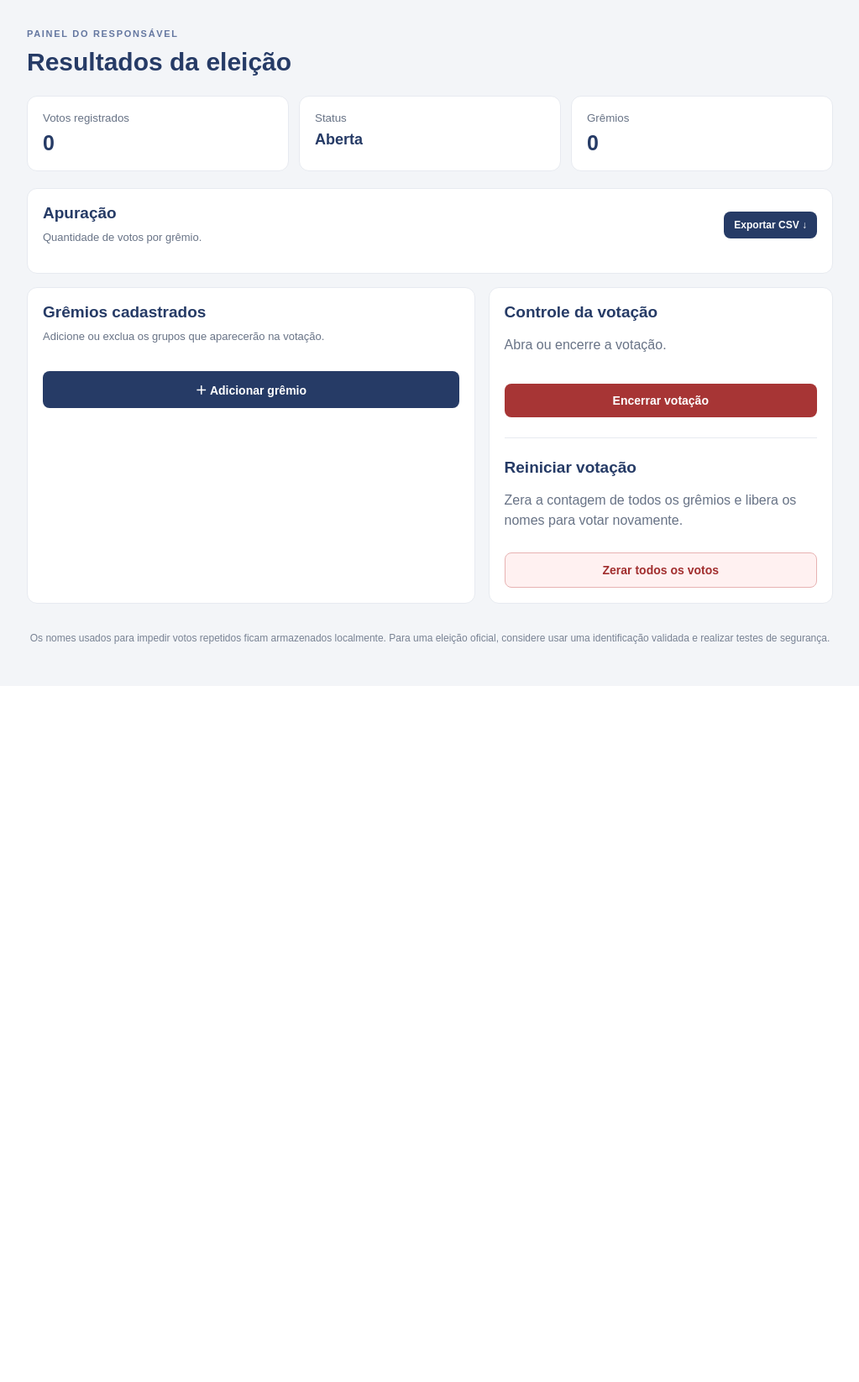
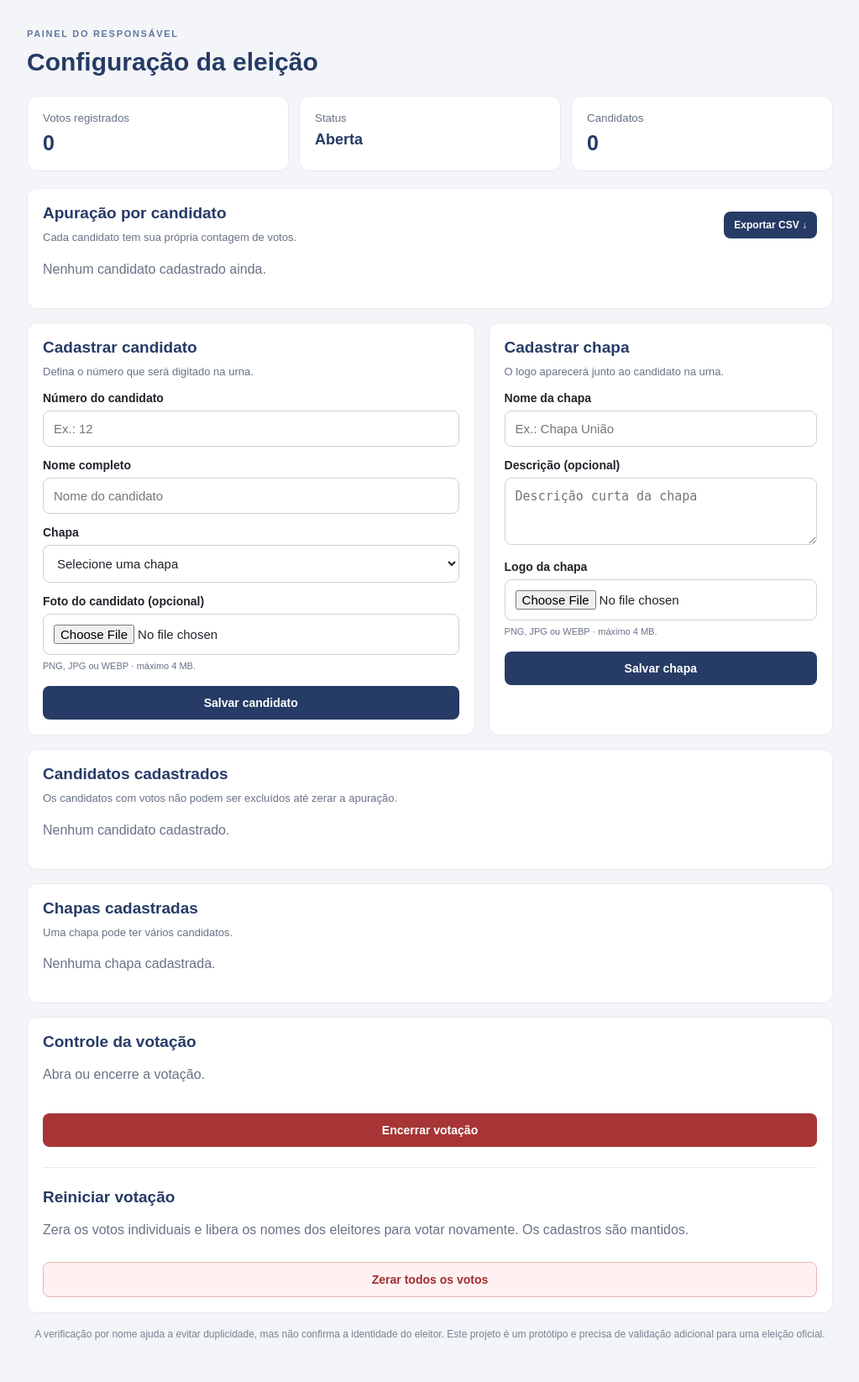
Before and after one commit to kauplayon/Voto-gremio, a Flask app: page /painel in a window 1280 px wide. Shown: the part 68-1714 px from the top of the page at 84% size, without its empty margins (128-1151 px from the left). Before the commit the page ends 835 px from the top, so only its background shows below. Run offline with Flask 3, Linux system fonts and the light colour scheme; the visitor is signed in with stand-in values (Sample User, id 1).

Commit message:
Refazer painel para cadastro de chapas e candidatos

```diff
--- a/templates/painel.html
+++ b/templates/painel.html
@@ -1,64 +1,33 @@
-<!doctype html>
-<html lang="pt-br">
-<head>
-<meta charset="utf-8"><meta name="viewport" content="width=device-width,initial-scale=1">
-<title>Painel | Vota Grêmio</title>
-<link rel="icon" type="image/svg+xml" href="{{ url_for('static', filename='favicon.svg') }}"><link rel="stylesheet" href="{{ url_for('static', filename='style.css') }}">
-</head>
-<body>
+<!doctype html><html lang="pt-br"><head><meta charset="utf-8"><meta name="viewport" content="width=device-width,initial-scale=1"><title>Painel | Vota Grêmio</title><link rel="icon" type="image/svg+xml" href="{{ url_for('static', filename='favicon.svg') }}"><link rel="stylesheet" href="{{ url_for('static', filename='style.css') }}"></head><body>
 <header class="top"><a class="brand" href="/">✦ Vota Grêmio</a><a class="admin-link" href="/sair">Sair ↗</a></header>
-<main class="wrap">
-<div class="eyebrow">PAINEL DO RESPONSÁVEL</div><h1>Resultados da eleição</h1>
-<div class="stats">
-<div class="stat"><small>Votos registrados</small><strong>{{ total }}</strong></div>
-<div class="stat"><small>Status</small><strong class="status">{{ "Aberta" if data.aberta else "Encerrada" }}</strong></div>
-<div class="stat"><small>Grêmios</small><strong>{{ gremios|length }}</strong></div>
-</div>
-<section class="panel">
-<div class="section-title"><div><h2>Apuração</h2><p>Quantidade de votos por grêmio.</p></div><a class="small-btn" href="/admin/exportar">Exportar CSV ↓</a></div>
-{% for g in gremios %}
-<div class="result"><div class="result-head"><span>{% if g.foto %}<img class="mini-foto" src="{{ url_for('static', filename=g.foto) }}" alt="Foto de {{ g.nome }}">{% else %}{{ g.emoji }}{% endif %} <b>{{ g.nome }}</b></span><strong>{{ g.votos }}</strong></div><div class="bar"><span style="width:{{ (g.votos / total * 100) if total else 0 }}%"></span></div></div>
-{% endfor %}
+<main class="wrap"><div class="eyebrow">PAINEL DO RESPONSÁVEL</div><h1>Configuração da eleição</h1>
+{% with messages = get_flashed_messages() %}{% if messages %}<div class="notice">{{ messages[-1] }}</div>{% endif %}{% endwith %}
+<div class="stats"><div class="stat"><small>Votos registrados</small><strong>{{ total }}</strong></div><div class="stat"><small>Status</small><strong class="status">{{ "Aberta" if data.aberta else "Encerrada" }}</strong></div><div class="stat"><small>Candidatos</small><strong>{{ candidatos|length }}</strong></div></div>
+<section class="panel"><div class="section-title"><div><h2>Apuração por candidato</h2><p>Cada candidato tem sua própria contagem de votos.</p></div><a class="small-btn" href="/admin/exportar">Exportar CSV ↓</a></div>
+{% if candidatos %}{% for c in candidatos %}<div class="result"><div class="candidate-result"><div class="candidate-result-info">{% if c.foto %}<img class="mini-foto" src="{{ url_for('uploaded_file', filename=c.foto.split('/', 1)[1]) }}" alt="Foto">{% else %}<span class="result-number">{{ c.numero }}</span>{% endif %}<div><b>{{ c.nome }}</b><small>{{ c.chapa.nome if c.chapa else "Sem chapa" }} · nº {{ c.numero }}</small></div></div><strong>{{ c.votos }}</strong></div><div class="bar"><span style="width:{{ (c.votos / total * 100) if total else 0 }}%"></span></div></div>{% endfor %}{% else %}<p>Nenhum candidato cadastrado ainda.</p>{% endif %}
+{% if data.votos_legados %}<div class="legacy-note"><strong>Votos do sistema anterior preservados:</strong>{% for chapa in chapas %}{% if data.votos_legados.get(chapa.id|string, 0) %}<span>{{ chapa.nome }}: {{ data.votos_legados.get(chapa.id|string, 0) }}</span>{% endif %}{% endfor %}<small>Esses votos são de uma votação antiga por grêmio e não foram atribuídos a candidatos individuais.</small></div>{% endif %}
 </section>
 <div class="grid2">
-<section class="panel">
-<div class="section-title"><div><h2>Grêmios cadastrados</h2><p>Adicione ou exclua os grupos que aparecerão na votação.</p></div></div>
-<button type="button" class="submit" id="abrirModal">＋ Adicionar grêmio</button>
-<div class="gremio-list">
-{% for g in gremios %}
-<div class="gremio-item">
-{% if g.foto %}<img class="gremio-foto" src="{{ url_for('static', filename=g.foto) }}" alt="Foto de {{ g.nome }}">{% else %}<div class="gremio-foto sem-foto">{{ g.emoji }}</div>{% endif %}
-<div class="gremio-info"><strong>{{ g.nome }}</strong><p>{{ g.descricao or "Sem descrição." }}</p></div>
-{% if g.votos == 0 %}
-<form method="post" action="{{ url_for('excluir_gremio', gremio_id=g.id) }}" onsubmit="return confirm('Tem certeza que deseja excluir {{ g.nome|e }}?')"><button type="submit" class="delete-btn">Excluir</button></form>
-{% else %}
-<span class="locked-delete" title="Grêmios com votos não podem ser excluídos">Com votos</span>
-{% endif %}
+<section class="panel"><div class="section-title"><div><h2>Cadastrar candidato</h2><p>Defina o número que será digitado na urna.</p></div></div>
+<form method="post" action="/admin/candidato" enctype="multipart/form-data">
+<label class="field-label" for="numero">Número do candidato</label><input id="numero" name="numero" type="text" inputmode="numeric" pattern="[0-9]{1,6}" maxlength="6" placeholder="Ex.: 12" required>
+<label class="field-label" for="nome">Nome completo</label><input id="nome" name="nome" maxlength="100" placeholder="Nome do candidato" required>
+<label class="field-label" for="chapa_id">Chapa</label><select id="chapa_id" name="chapa_id" required><option value="">Selecione uma chapa</option>{% for chapa in chapas %}<option value="{{ chapa.id }}">{{ chapa.nome }}</option>{% endfor %}</select>
+<label class="field-label" for="foto">Foto do candidato (opcional)</label><input id="foto" name="foto" type="file" accept="image/png,image/jpeg,image/webp"><small class="help">PNG, JPG ou WEBP · máximo 4 MB.</small>
+<button type="submit" class="submit">Salvar candidato</button>
+</form></section>
+<section class="panel"><div class="section-title"><div><h2>Cadastrar chapa</h2><p>O logo aparecerá junto ao candidato na urna.</p></div></div>
+<form method="post" action="/admin/chapa" enctype="multipart/form-data">
+<label class="field-label" for="chapa_nome">Nome da chapa</label><input id="chapa_nome" name="nome" maxlength="70" placeholder="Ex.: Chapa União" required>
+<label class="field-label" for="descricao">Descrição (opcional)</label><textarea id="descricao" name="descricao" maxlength="180" rows="3" placeholder="Descrição curta da chapa"></textarea>
+<label class="field-label" for="logo">Logo da chapa</label><input id="logo" name="logo" type="file" accept="image/png,image/jpeg,image/webp"><small class="help">PNG, JPG ou WEBP · máximo 4 MB.</small>
+<button type="submit" class="submit">Salvar chapa</button></form></section>
 </div>
-{% endfor %}
-</div>
+<section class="panel"><div class="section-title"><div><h2>Candidatos cadastrados</h2><p>Os candidatos com votos não podem ser excluídos até zerar a apuração.</p></div></div>
+{% if candidatos %}<div class="gremio-list">{% for c in candidatos %}<div class="gremio-item">{% if c.foto %}<img class="gremio-foto" src="{{ url_for('uploaded_file', filename=c.foto.split('/', 1)[1]) }}" alt="Foto de {{ c.nome }}">{% else %}<div class="gremio-foto sem-foto">{{ c.numero }}</div>{% endif %}<div class="gremio-info"><strong>{{ c.nome }} · nº {{ c.numero }}</strong><p>{{ c.chapa.nome if c.chapa else "Sem chapa" }} · {{ c.votos }} voto(s)</p></div>{% if c.votos == 0 %}<form method="post" action="{{ url_for('excluir_candidato', candidato_id=c.id) }}" onsubmit="return confirm('Excluir o cadastro de {{ c.nome|e }}?')"><button type="submit" class="delete-btn">Excluir</button></form>{% else %}<span class="locked-delete">Com votos</span>{% endif %}</div>{% endfor %}</div>{% else %}<p>Nenhum candidato cadastrado.</p>{% endif %}
 </section>
-<section class="panel"><h2>Controle da votação</h2><p>Abra ou encerre a votação.</p><form method="post" action="/admin/estado"><input type="hidden" name="aberta" value="{{ 'nao' if data.aberta else 'sim' }}"><button class="submit {{ 'danger' if data.aberta else '' }}">{{ "Encerrar votação" if data.aberta else "Abrir votação" }}</button></form>
-<hr class="divider"><h2>Reiniciar votação</h2><p>Zera a contagem de todos os grêmios e libera os nomes para votar novamente.</p><form method="post" action="/admin/zerar-votos" onsubmit="return confirm('ATENÇÃO: isso apagará todos os votos e permitirá que os nomes votem novamente. Deseja continuar?')"><button class="reset-btn" type="submit">Zerar todos os votos</button></form></section>
-</div>
-{% with messages = get_flashed_messages() %}{% if messages %}<div class="notice">{{ messages[-1] }}</div>{% endif %}{% endwith %}
-<p class="privacy">Os nomes usados para impedir votos repetidos ficam armazenados localmente. Para uma eleição oficial, considere usar uma identificação validada e realizar testes de segurança.</p>
-</main>
-<dialog id="modalGremio" class="modal">
-<div class="modal-head"><div><div class="eyebrow">NOVO CADASTRO</div><h2>Adicionar grêmio</h2></div><button type="button" class="fechar" id="fecharModal" aria-label="Fechar">×</button></div>
-<form method="post" action="/admin/gremio" enctype="multipart/form-data">
-<label class="field-label" for="nome">Nome do grêmio</label><input id="nome" name="nome" maxlength="70" placeholder="Ex.: Grêmio Voz Estudantil" required>
-<label class="field-label" for="descricao">Breve descrição</label><textarea id="descricao" name="descricao" maxlength="180" rows="3" placeholder="Conte um pouco sobre as propostas do grêmio..."></textarea>
-<label class="field-label" for="foto">Foto do grêmio</label><input id="foto" name="foto" type="file" accept="image/png,image/jpeg,image/webp">
-<small class="help">Formatos aceitos: PNG, JPG ou WEBP. Tamanho máximo: 4 MB.</small>
-<div class="modal-actions"><button type="button" class="cancelar" id="cancelarModal">Cancelar</button><button type="submit" class="submit">Salvar grêmio</button></div>
-</form>
-</dialog>
-<script>
-const modal=document.getElementById('modalGremio');
-document.getElementById('abrirModal').addEventListener('click',()=>modal.showModal());
-document.getElementById('fecharModal').addEventListener('click',()=>modal.close());
-document.getElementById('cancelarModal').addEventListener('click',()=>modal.close());
-modal.addEventListener('click',e=>{if(e.target===modal)modal.close()});
-</script>
-</body></html>
+<section class="panel"><div class="section-title"><div><h2>Chapas cadastradas</h2><p>Uma chapa pode ter vários candidatos.</p></div></div>
+{% if chapas %}<div class="gremio-list">{% for chapa in chapas %}<div class="gremio-item">{% if chapa.logo %}<img class="gremio-foto" src="{{ url_for('uploaded_file', filename=chapa.logo.split('/', 1)[1]) }}" alt="Logo {{ chapa.nome }}">{% else %}<div class="gremio-foto sem-foto">✦</div>{% endif %}<div class="gremio-info"><strong>{{ chapa.nome }}</strong><p>{{ chapa.descricao or "Sem descrição." }} · {{ candidatos|selectattr("chapa_id", "equalto", chapa.id)|list|length }} candidato(s)</p></div>{% if candidatos|selectattr("chapa_id", "equalto", chapa.id)|list|length == 0 %}<form method="post" action="{{ url_for('excluir_chapa', chapa_id=chapa.id) }}" onsubmit="return confirm('Excluir a chapa {{ chapa.nome|e }}?')"><button type="submit" class="delete-btn">Excluir</button></form>{% else %}<span class="locked-delete">Em uso</span>{% endif %}</div>{% endfor %}</div>{% else %}<p>Nenhuma chapa cadastrada.</p>{% endif %}
+</section>
+<section class="panel"><h2>Controle da votação</h2><p>Abra ou encerre a votação.</p><form method="post" action="/admin/estado"><input type="hidden" name="aberta" value="{{ 'nao' if data.aberta else 'sim' }}"><button class="submit {{ 'danger' if data.aberta else '' }}">{{ "Encerrar votação" if data.aberta else "Abrir votação" }}</button></form><hr class="divider"><h2>Reiniciar votação</h2><p>Zera os votos individuais e libera os nomes dos eleitores para votar novamente. Os cadastros são mantidos.</p><form method="post" action="/admin/zerar-votos" onsubmit="return confirm('ATENÇÃO: isso apagará todos os votos da votação atual. Deseja continuar?')"><button class="reset-btn" type="submit">Zerar todos os votos</button></form></section>
+<p class="privacy">A verificação por nome ajuda a evitar duplicidade, mas não confirma a identidade do eleitor. Este projeto é um protótipo e precisa de validação adicional para uma eleição oficial.</p></main></body></html>
```
